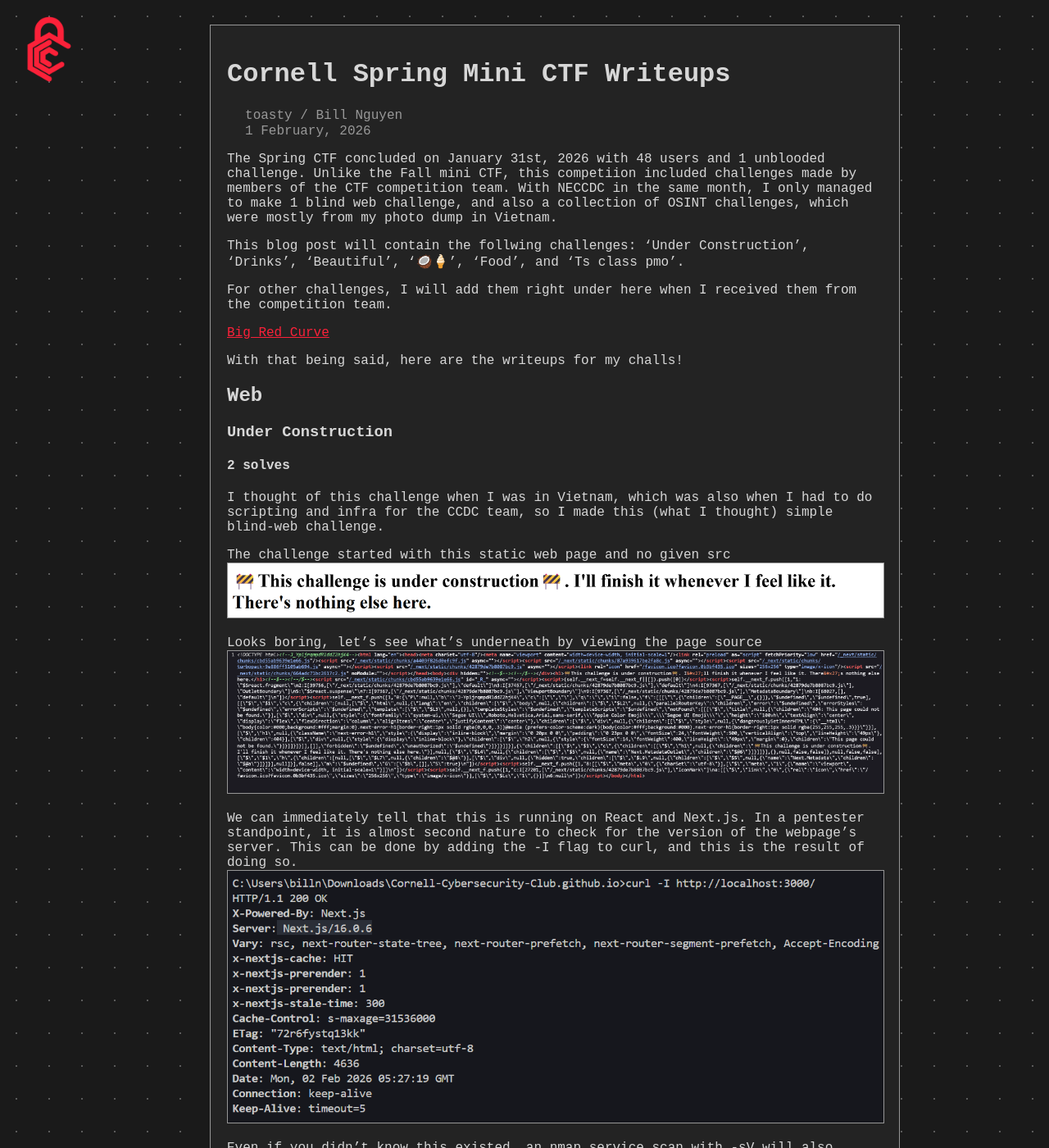
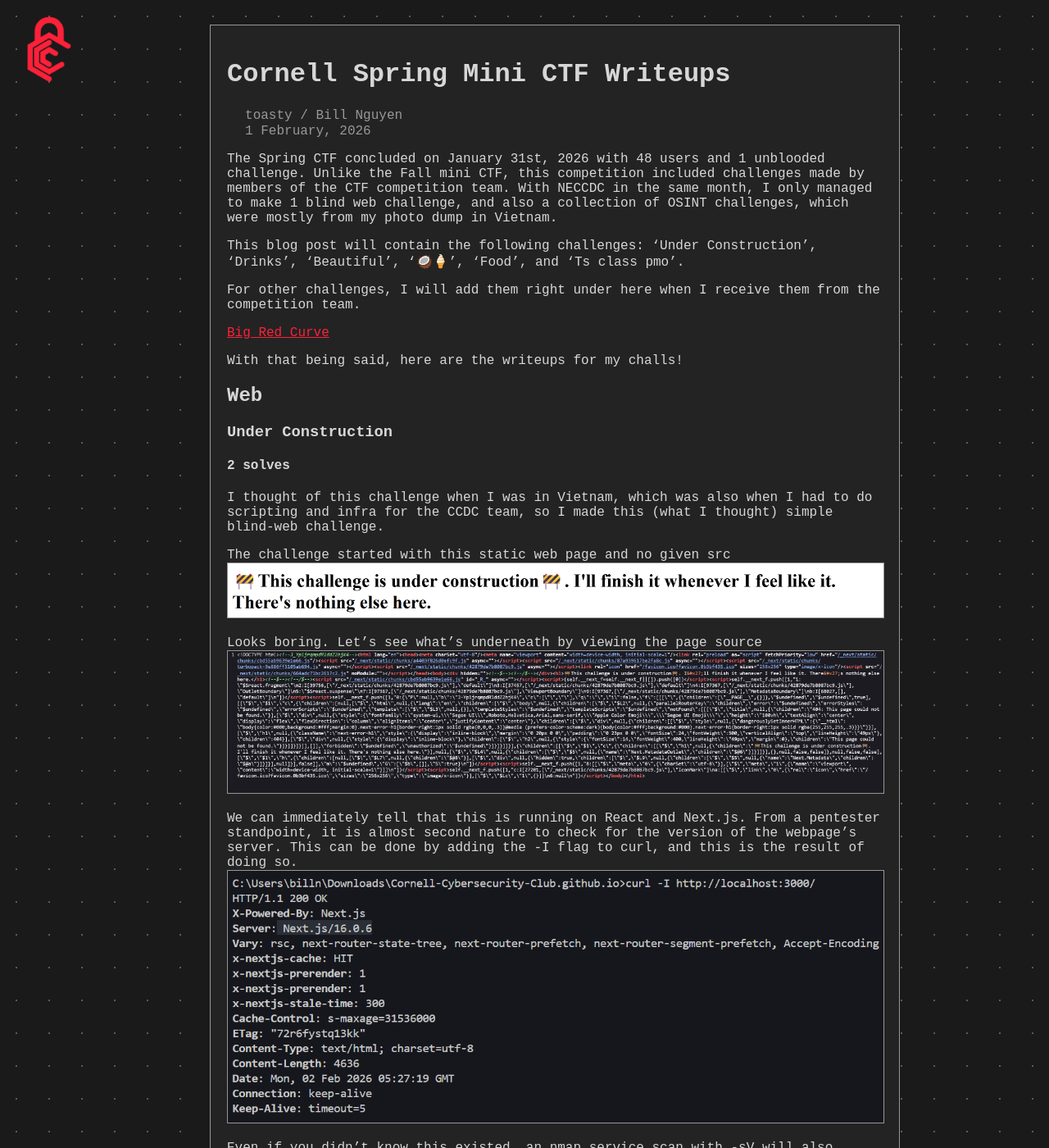
Before and after one commit to Cornell-Cybersecurity-Club/Cornell-Cybersecurity-Club.github.io, a Jekyll site: the page built from _posts/2026-02-01-spring-mini-ctf-writeups.md, in a window 1280 px wide and 1400 px high. Shown: the whole window at 82% size. Built offline with Jekyll 4.4.1, drawn with Linux system fonts in a browser that asks for light colours; some web fonts are replaced; some of the changed text lies outside the part shown.

Commit message:
Proofread Spring mini CTF writeup

````diff
--- a/_posts/2026-02-01-spring-mini-ctf-writeups.md
+++ b/_posts/2026-02-01-spring-mini-ctf-writeups.md
@@ -7,11 +7,11 @@
 excerpt: Spring '26 Cornell CTF Writeup
 ---
 
-The Spring CTF concluded on January 31st, 2026 with 48 users and 1 unblooded challenge. Unlike the Fall mini CTF, this competiion included challenges made by members of the CTF competition team. With NECCDC in the same month, I only managed to make 1 blind web challenge, and also a collection of OSINT challenges, which were mostly from my photo dump in Vietnam.
+The Spring CTF concluded on January 31st, 2026 with 48 users and 1 unblooded challenge. Unlike the Fall mini CTF, this competition included challenges made by members of the CTF competition team. With NECCDC in the same month, I only managed to make 1 blind web challenge, and also a collection of OSINT challenges, which were mostly from my photo dump in Vietnam.
 
-This blog post will contain the follwing challenges: 'Under Construction', 'Drinks', 'Beautiful', '🥥🍦', 'Food', and 'Ts class pmo'.
+This blog post will contain the following challenges: 'Under Construction', 'Drinks', 'Beautiful', '🥥🍦', 'Food', and 'Ts class pmo'.
 
-For other challenges, I will add them right under here when I received them from the competition team.
+For other challenges, I will add them right under here when I receive them from the competition team.
 
 [Big Red Curve](https://github.coecis.cornell.edu/yj576/bigred-gpa-update-system-writeup)
 
@@ -26,16 +26,16 @@
 The challenge started with this static web page and no given src
 ![Under Construction](/assets/images/ctf-writeups/cornellsp26/Web1.png)
 
-Looks boring, let's see what's underneath by viewing the page source
+Looks boring. Let's see what's underneath by viewing the page source
 ![View Page Source](/assets/images/ctf-writeups/cornellsp26/Web2.png)
 
-We can immediately tell that this is running on React and Next.js. In a pentester standpoint, it is almost second nature to check for the version of the webpage's server.
+We can immediately tell that this is running on React and Next.js. From a pentester standpoint, it is almost second nature to check for the version of the webpage's server.
 This can be done by adding the -I flag to curl, and this is the result of doing so.
 ![curl -I](/assets/images/ctf-writeups/cornellsp26/Web3.png)
 
-Even if you didn't know this existed, an nmap service scan with -sV will also reveal it. It's even in one of the chunks I think.
+Even if you didn't know this existed, an nmap service scan with -sV will also reveal it. It's even in one of the chunks, I think.
 
-From there, it simply became another OSINT challenge. If you've been listening to security news for the past 2 months or have built web apps yourself, you have definitely heard of the critical CVE-2025-55182 / CVE-2025-66478, more commonly known as [React2Shell](https://react2shell.com/). This 10.0 CVSS-scored vulnerability have affected thousands of websites as React.js with its server components have been a stable for many developers to use.
+From there, it simply became another OSINT challenge. If you've been listening to security news for the past 2 months or have built web apps yourself, you have definitely heard of the critical CVE-2025-55182 / CVE-2025-66478, more commonly known as [React2Shell](https://react2shell.com/). This 10.0 CVSS-scored vulnerability has affected thousands of websites since React.js with its server components has been a staple for many developers to use.
 
 If you have figured it out this far, all that's left is to find a Proof-of-Concept (PoC) that can exploit this vulnerability. I found [this](https://github.com/surajhacx/react2shellpoc.git) one to be effective.
 
@@ -52,7 +52,7 @@
 
 ## OSINT
 
-Now for everyone's favorite part, OSINT!
+Now for everyone's favorite part: OSINT!
 This semester, I spent a big chunk of my winter break in Vietnam. Had lots of food and drinks (definitely needed that) and went to a lot of cool places.
 
 ### **Drinks**
@@ -87,7 +87,7 @@
 
 Honestly I expected much fewer solves for this challenge, as I thought it was just a random tunnel I found that led to a beautiful scene.
 
-Turns out if you just put the second image into google images. It will spit out the correct address. Idk why I didn't check for this when making this chall XD.  The intended solve was to go around the coast of Vũng Tàu to find this tunnel. Oh well.
+Turns out if you just put the second image into Google Images, it will spit out the correct address. Idk why I didn't check for this when making this chall XD.  The intended solve was to go around the coast of Vũng Tàu to find this tunnel. Oh well.
 
 ```
 ccy{107 Trần Phú, Phường 5, Vũng Tàu, Bà Rịa - Vũng Tàu, Vietnam}
@@ -121,11 +121,11 @@
 ![Food1](/assets/images/ctf-writeups/cornellsp26/OSINT5.jpg)
 ![Food2](/assets/images/ctf-writeups/cornellsp26/OSINT6.jpg)
 
-This is where the challenges got difficult. A google image search on the first photo would reveal that the food I was eating was called ``bánh khọt``. If you noticed there were either shrimps or squids there also, which in Vietnamese would be ``tôm`` or ``mực``,repsectively. Creatively, the full name of that dish is ``bánh khọt tôm`` or ``bánh khọt mực``.
+This is where the challenges got difficult. A Google Images search on the first photo would reveal that the food I was eating was called ``bánh khọt``. If you noticed, there were either shrimps or squids there also, which in Vietnamese would be ``tôm`` or ``mực``, respectively. Creatively, the full name of that dish is ``bánh khọt tôm`` or ``bánh khọt mực``.
 
-However a problem quickly arises, there are too many places that sell that food in the area. You *could* go through all of the stores that sell the food, nothing wrong with that. But there are better ways to do this.
+However, a problem quickly arises: there are too many places that sell that food in the area. You *could* go through all of the stores that sell the food — nothing wrong with that — but there are better ways to do this.
 
-Looking at the second picture, you might have noticed that the store is located in a small road (You could see the car and refer to that). That's a big hint as a lot of of the stores are tourism traps, which are usually out in the open roads.
+Looking at the second picture, you might have noticed that the store is located on a small road (You could see the car and refer to that). That's a big hint as a lot of the stores are tourism traps, which are usually out on the open roads.
 
 ![Food3](/assets/images/ctf-writeups/cornellsp26/OSINT7.png)
 
@@ -151,7 +151,7 @@
 I got the most amount of backlash for this challenge, saying that this is practically impossible, given the limited 5 attempts to solve. Here was my thought process on the solve for this challenge.
 
 #### Finding my major
-In order to find out which class this was, the first step should be to find out what major I am. The people who knew me would remember that I'm a Chemical Engineer. Surprisingly, only 1 out of the 5 people who solved this chall knew who I was. This would of course give an unfair advantage, so I also mentioned it in the [**Cornell University public Discord Server**](https://discord.gg/EAaH9xf6QV)
+In order to find out which class this was, the first step should be to find out what major I am. The people who knew me would remember that I'm a Chemical Engineer. Surprisingly, only 1 out of the 5 people who solved this chall knew who I was. This would, of course, give an unfair advantage, so I also mentioned it in the [**Cornell University public Discord Server**](https://discord.gg/EAaH9xf6QV)
 
 ![Tcp2](/assets/images/ctf-writeups/cornellsp26/OSINT11.png)
 
````
Also changed, not shown: other parts of _posts/2026-02-01-spring-mini-ctf-writeups.md (+4 -4 lines).
